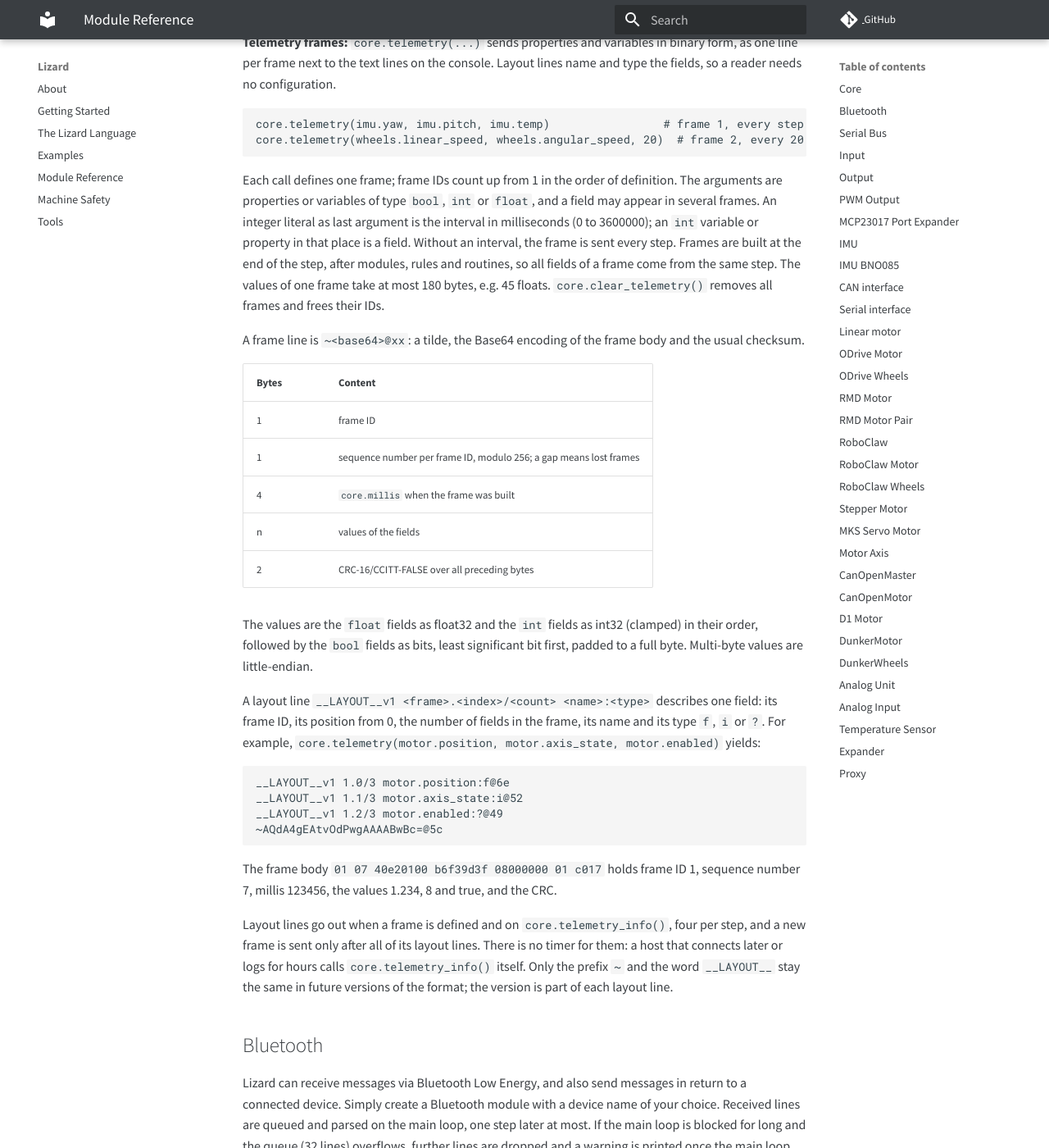
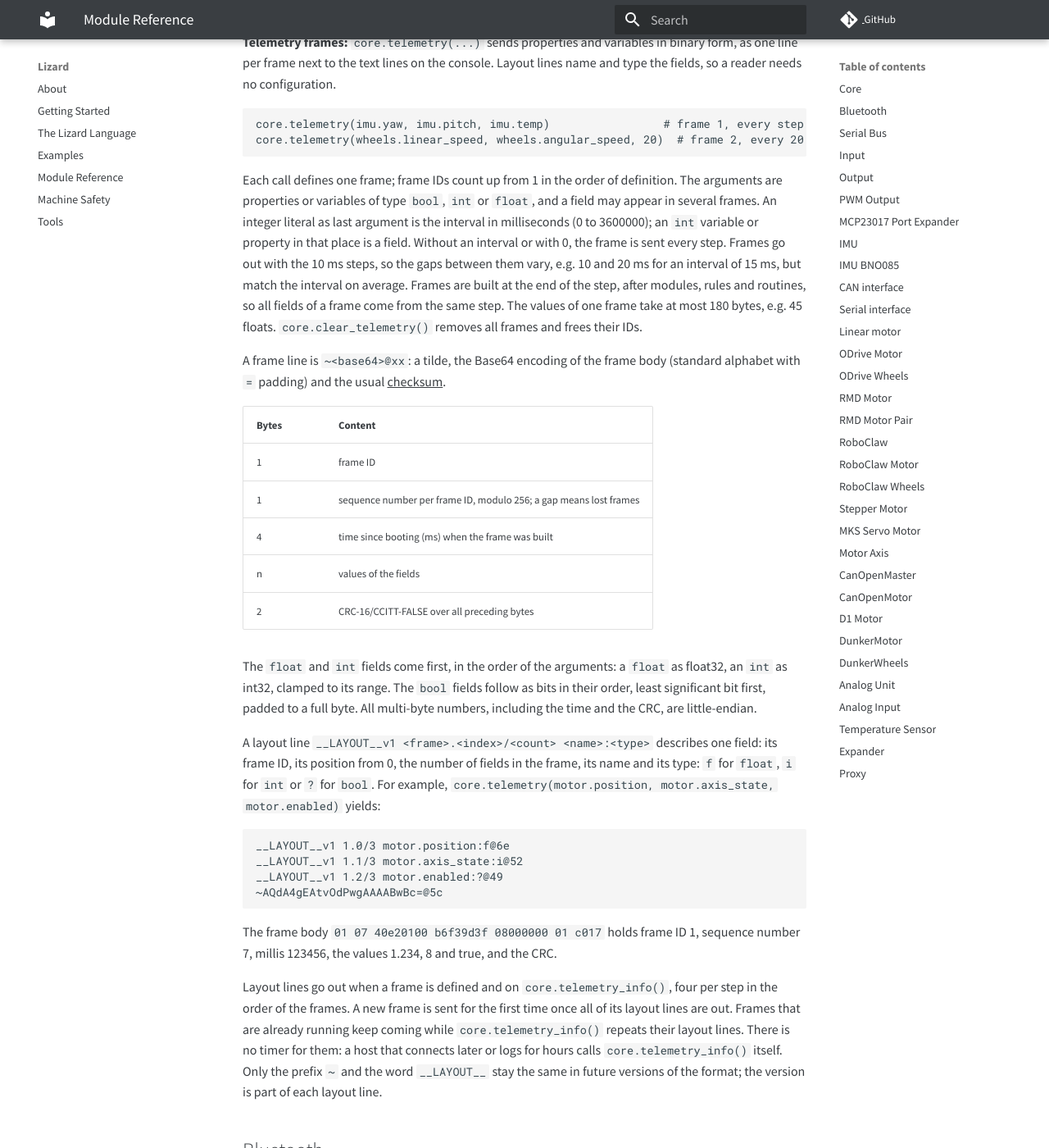
Before and after one commit to zauberzeug/lizard, an MkDocs documentation site: the page built from docs/module_reference.md, in a window 1280 px wide and 1400 px high, scrolled down 2718 px. Shown: the whole window at 82% size. Built offline with MkDocs 1.6.1 and Material for MkDocs 9.7.7, drawn with Linux system fonts in a browser that asks for light colours; comment, search, counter and statistics services are not loaded; some of the changed text lies outside the part shown.

Commit message:
Take the telemetry CRC from ROM and keep the frame rate when steps run late
The CRC-16/CCITT-FALSE comes from esp_rom_crc16_be like the CRC-32 in
otb.cpp, which drops the 512-byte table from flash. A frame's time is
read before the layout lines are printed, and an interval frame keeps
its phase instead of restarting at the late step, so jitter in the step
no longer drops frames. The docs spell out the field order, byte order,
type letters and what core.telemetry_info() does to running frames, and
the main loop list in index.md names the new last task.

````diff
--- a/docs/module_reference.md
+++ b/docs/module_reference.md
@@ -83,25 +83,27 @@
 Each call defines one frame; frame IDs count up from 1 in the order of definition.
 The arguments are properties or variables of type `bool`, `int` or `float`, and a field may appear in several frames.
 An integer literal as last argument is the interval in milliseconds (0 to 3600000); an `int` variable or property in that place is a field.
-Without an interval, the frame is sent every step.
+Without an interval or with 0, the frame is sent every step.
+Frames go out with the 10 ms steps, so the gaps between them vary, e.g. 10 and 20 ms for an interval of 15 ms, but match the interval on average.
 Frames are built at the end of the step, after modules, rules and routines, so all fields of a frame come from the same step.
 The values of one frame take at most 180 bytes, e.g. 45 floats.
 `core.clear_telemetry()` removes all frames and frees their IDs.
 
-A frame line is `~<base64>@xx`: a tilde, the Base64 encoding of the frame body and the usual checksum.
+A frame line is `~<base64>@xx`: a tilde, the Base64 encoding of the frame body (standard alphabet with `=` padding) and the usual [checksum](machine_safety.md#checksums).
 
 | Bytes | Content                                                           |
 | ----- | ----------------------------------------------------------------- |
 | 1     | frame ID                                                          |
 | 1     | sequence number per frame ID, modulo 256; a gap means lost frames |
-| 4     | `core.millis` when the frame was built                            |
+| 4     | time since booting (ms) when the frame was built                  |
 | n     | values of the fields                                              |
 | 2     | CRC-16/CCITT-FALSE over all preceding bytes                       |
 
-The values are the `float` fields as float32 and the `int` fields as int32 (clamped) in their order, followed by the `bool` fields as bits, least significant bit first, padded to a full byte.
-Multi-byte values are little-endian.
+The `float` and `int` fields come first, in the order of the arguments: a `float` as float32, an `int` as int32, clamped to its range.
+The `bool` fields follow as bits in their order, least significant bit first, padded to a full byte.
+All multi-byte numbers, including the time and the CRC, are little-endian.
 
-A layout line `__LAYOUT__v1 <frame>.<index>/<count> <name>:<type>` describes one field: its frame ID, its position from 0, the number of fields in the frame, its name and its type `f`, `i` or `?`.
+A layout line `__LAYOUT__v1 <frame>.<index>/<count> <name>:<type>` describes one field: its frame ID, its position from 0, the number of fields in the frame, its name and its type: `f` for `float`, `i` for `int` or `?` for `bool`.
 For example, `core.telemetry(motor.position, motor.axis_state, motor.enabled)` yields:
 
 ```
@@ -113,7 +115,9 @@
 
 The frame body `01 07 40e20100 b6f39d3f 08000000 01 c017` holds frame ID 1, sequence number 7, millis 123456, the values 1.234, 8 and true, and the CRC.
 
-Layout lines go out when a frame is defined and on `core.telemetry_info()`, four per step, and a new frame is sent only after all of its layout lines.
+Layout lines go out when a frame is defined and on `core.telemetry_info()`, four per step in the order of the frames.
+A new frame is sent for the first time once all of its layout lines are out.
+Frames that are already running keep coming while `core.telemetry_info()` repeats their layout lines.
 There is no timer for them: a host that connects later or logs for hours calls `core.telemetry_info()` itself.
 Only the prefix `~` and the word `__LAYOUT__` stay the same in future versions of the format; the version is part of each layout line.
 
````
Also changed, not shown: other parts of docs/module_reference.md (+1 -1 lines), docs/index.md (+1 -0 lines), 1 other file.
